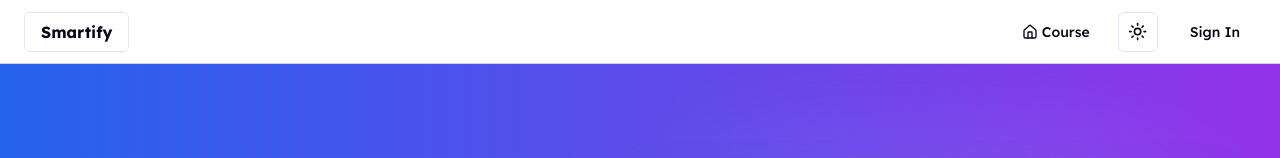
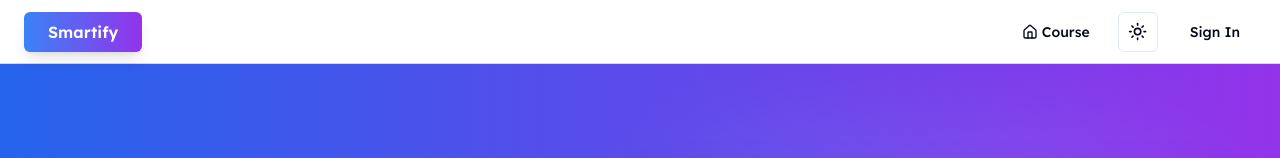
Before and after one commit to premaagung/smartify, a Next.js app: page / in a window 1280 px wide. Shown: the top 158 px of the page. Built offline with nearby package versions, Linux system fonts and the light colour scheme; no server answers.

Commit message:
icon change

```diff
--- a/src/components/Navbar.tsx
+++ b/src/components/Navbar.tsx
@@ -15,7 +15,10 @@ const Navbar = async () => {
         {/* Smartify Button */}
         <div className="flex items-center gap-2">
           <Link href="https://smartify.cakrawala.live/">
-            <Button variant="outline" className="text-sm font-bold px-2 py-1 lg:text-base lg:px-4 lg:py-2">
+            <Button
+              variant="outline"
+              className="text-sm font-semibold px-4 py-2 lg:text-base lg:px-6 lg:py-3 rounded-md bg-gradient-to-r from-blue-500 to-purple-600 text-white border-0 hover:from-blue-600 hover:to-purple-700 transition-all duration-300 ease-in-out shadow-lg hover:shadow-xl transform hover:-translate-y-1"
+              >
               Smartify
             </Button>
           </Link>
```
